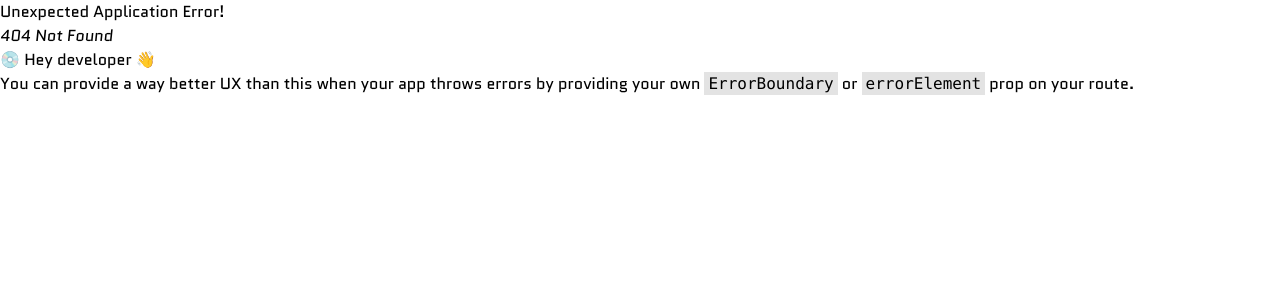
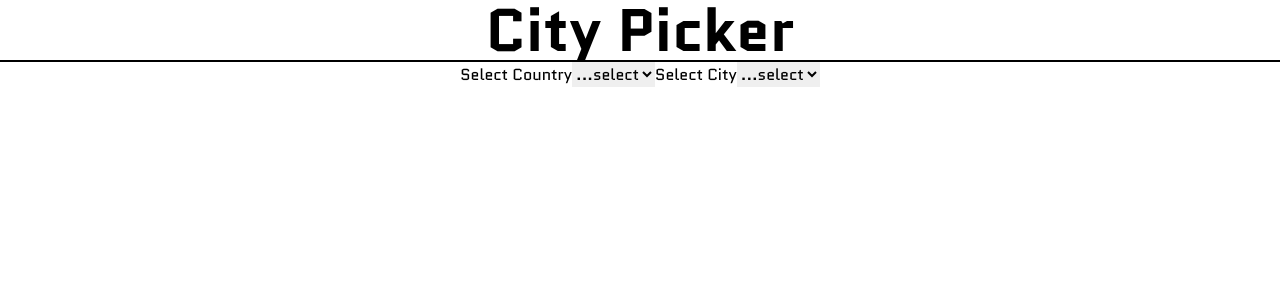
Before and after one commit to bewake24/react-hooks, a React (Vite) app: page / in a window 1280 px wide. Before the commit this address had no page. Shown: the top 300 px of the page. Built offline with nearby package versions, Linux system fonts and the light colour scheme.

Commit message:
Practice fetch

```diff
--- /dev/null
+++ b/src/Components/Snippets/CityPicker.jsx
@@ -0,0 +1,60 @@
+import React from "react";
+import { useState } from "react";
+import Header from "../Header";
+
+const cities = [
+  { name: "india", code: "IN", cities: ["Delhi", "Mumbai", "Chennai"] },
+  { name: "USA", code: "US", cities: ["New York", "Los Angeles", "Chicago"] },
+  { name: "UK", code: "UK", cities: ["London", "Manchester", "Birmingham"] },
+  { name: "Canada", code: "CA", cities: ["Toronto", "Vancouver", "Montreal"] },
+];
+
+const CityPicker = () => {
+  const [shownCity, setShownCity] = useState([]);
+
+  const handleCities = (e) => {
+    console.log(e.target.value);
+    const country = cities.find((city) => city.name === e.target.value);
+
+    setShownCity(country.cities);
+  };
+  return (
+    <>
+      <Header title="City Picker" />
+
+      <div className="text-center">
+        <label for="city">Select Country</label>
+
+        <select onChange={handleCities}>
+          <option value=" ">{"...select"} </option>
+          {cities.map((city) => {
+            return (
+              <>
+                <option key={city.name} value={city.name}>
+                  {city.name}
+                </option>
+              </>
+            );
+          })}
+        </select>
+
+        <label for="city">Select City</label>
+
+        <select>
+          <option value=" ">{"...select"} </option>
+          {shownCity.map((city, index) => {
+            return (
+              <>
+                <option key={index} value={city}>
+                  {city}
+                </option>
+              </>
+            );
+          })}
+        </select>
+      </div>
+    </>
+  );
+};
+
+export default CityPicker;
--- /dev/null
+++ b/src/Components/Snippets/ToDos.jsx
@@ -0,0 +1,67 @@
+import React, { useEffect, useState } from "react";
+import Header from "../Header";
+
+const api = "https://jsonplaceholder.typicode.com/todos";
+const pageSizelimit = 22;
+
+const ToDos = () => {
+  const [data, setData] = useState([]);
+  const [pageSize, setPageSize] = useState(pageSizelimit);
+  const [noOfPages, setNoOfPages] = useState(1);
+  const [currentPage, setCurrentPage] = useState(1);
+
+  useEffect(() => {
+    fetch(api)
+      .then((res) => res.json())
+      .then((data) => {
+        setData(data);
+        setNoOfPages(Math.ceil(data.length / pageSize));
+      });
+  });
+  return (
+    <>
+      <Header title="ToDos" />
+      <h1 className="text-6xl text-center font-bold">Get ToDos</h1>
+      {data.map((todo, index) => (
+        <p
+          key={todo.id}
+          className={`text-xl border-b-2 border-black  ${
+            index >= pageSize * currentPage - pageSize &&
+            index < pageSize * currentPage
+              ? "block"
+              : "hidden"
+          }`}
+        >
+          {todo.id}&nbsp;{todo.title}
+        </p>
+      ))}
+      <span className="flex justify-center gap-2">
+        <button
+          className="bg-blue-500 text-white px-4 py-2 rounded mt-4 hover:bg-slate-500"
+          onClick={() => setCurrentPage(currentPage - 1)}
+        >
+          Previous
+        </button>
+        {Array(noOfPages)
+          .fill()
+          .map((_, i) => (
+            <button
+              key={i}
+              onClick={() => setCurrentPage(i + 1)}
+              className="bg-blue-500 text-white px-4 py-2 rounded mt-4 hover:bg-slate-500 "
+            >
+              {i + 1}
+            </button>
+          ))}
+        <button
+          className="bg-blue-500 text-white px-4 py-2 rounded mt-4 hover:bg-slate-500"
+          onClick={() => setCurrentPage(currentPage + 1)}
+        >
+          Next
+        </button>
+      </span>
+    </>
+  );
+};
+
+export default ToDos;
```
Also changed, not shown: src/App.jsx (+10 -0 lines).
